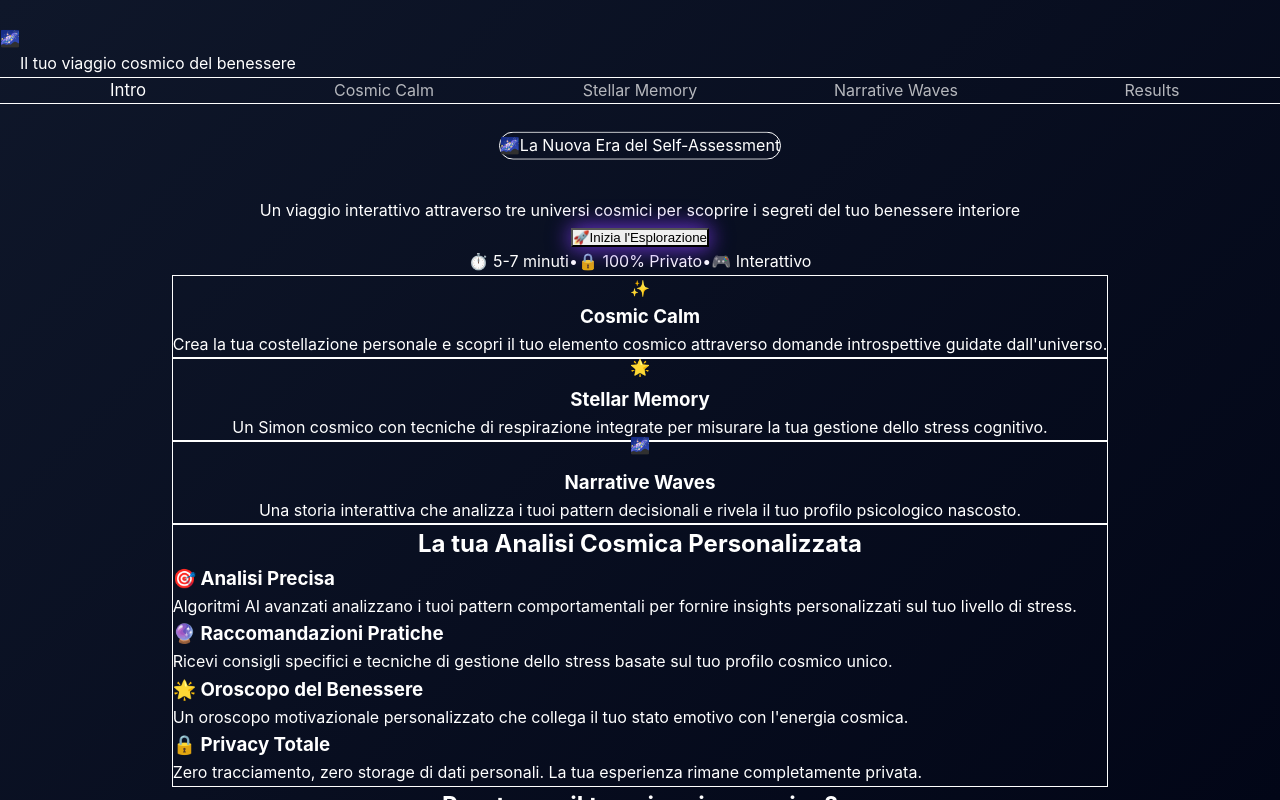
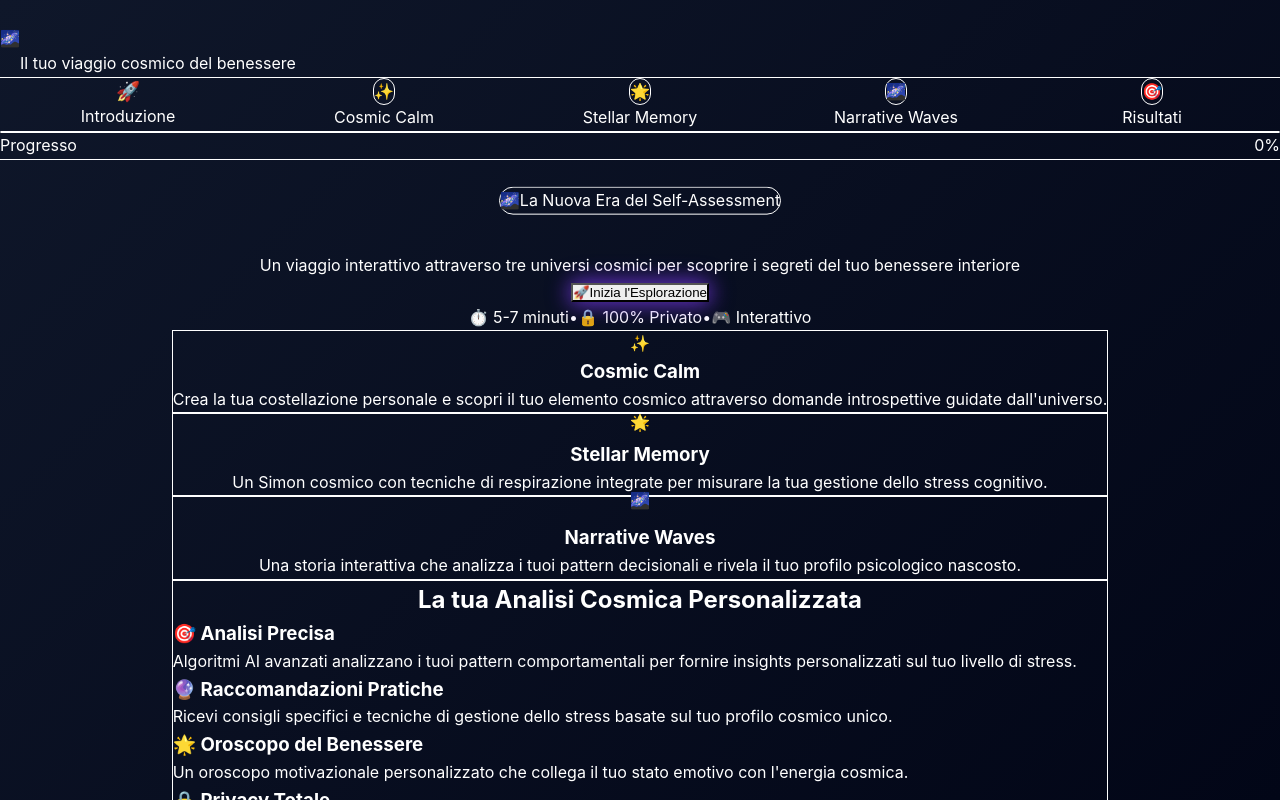
Before and after one commit to c0pernican0/Stress-o-scope, a Next.js app in the folder stress-o-scope/: page / in a window 1280 px wide. Shown: the top 800 px of the page. Built offline with nearby package versions, Linux system fonts and the light colour scheme.

Commit message:
Update ProgressBar.tsx

```diff
--- a/stress-o-scope/src/components/ui/ProgressBar.tsx
+++ b/stress-o-scope/src/components/ui/ProgressBar.tsx
@@ -1,60 +1,122 @@
-'use client'; // If using context hook
+'use client';
 
 import React from 'react';
-import { useGameContext } from '@/context/GameContext'; // Import the context hook
+import { useGameContext } from '@/context/GameContext';
 
 interface ProgressBarProps {
-  // currentStep and totalSteps will now come from context or be fixed
   className?: string;
 }
 
-const stepLabels = ["Intro", "Cosmic Calm", "Stellar Memory", "Narrative Waves", "Results"];
-const TOTAL_STEPS = 5; // Total number of main stages including intro and results view trigger
+const stepLabels = [
+  { name: "Introduzione", icon: "🚀" },
+  { name: "Cosmic Calm", icon: "✨" },
+  { name: "Stellar Memory", icon: "🌟" },
+  { name: "Narrative Waves", icon: "🌌" },
+  { name: "Risultati", icon: "🎯" }
+];
+
+const TOTAL_STEPS = 5;
 
 const ProgressBar: React.FC<ProgressBarProps> = ({ className = '' }) => {
   const { state } = useGameContext();
-  const { currentGame, isComplete } = state; // currentGame: 0=intro, 1=cosmic, 2=memory, 3=narrative, 4=results trigger
+  const { currentGame, isComplete } = state;
 
-  // Determine the current step for progress bar display.
-  // If game is complete and we are on "results" view (triggered by currentGame === 4), show full progress.
   let displayStep = currentGame;
-  if (isComplete && currentGame === TOTAL_STEPS -1) { // currentGame is 4, which means results page
-    displayStep = TOTAL_STEPS -1; // Show full progress for results page
-  } else if (currentGame >= TOTAL_STEPS -1) { // If somehow currentGame goes beyond results trigger, cap it for display
-    displayStep = TOTAL_STEPS -1;
+  if (isComplete && currentGame === TOTAL_STEPS - 1) {
+    displayStep = TOTAL_STEPS - 1;
+  } else if (currentGame >= TOTAL_STEPS - 1) {
+    displayStep = TOTAL_STEPS - 1;
   }
 
-
-  // Normalized current step for 0-indexed array of labels.
-  // Max is TOTAL_STEPS - 1, so for 5 steps, indices are 0,1,2,3,4
   const normalizedCurrentStep = Math.max(0, Math.min(displayStep, TOTAL_STEPS - 1));
-
-  // Progress percentage should be based on segments completed towards the "Results" label.
-  // If there are 5 labels (0 to 4), progress to "Results" (index 4) means 4 out of 4 segments are done.
-  // So, if current step is `N`, `N` segments are "active or done" out of `TOTAL_STEPS - 1` game segments.
   const progressPercentage = TOTAL_STEPS > 1 ? (normalizedCurrentStep / (TOTAL_STEPS - 1)) * 100 : 0;
 
+  return (
+    <div className={`w-full ${className}`}>
 
-  return (
-    <div className={`w-full ${className} py-2`}> {/* Added some padding */}
-      <div className="flex justify-between mb-1 px-1 sm:px-2">
-        {stepLabels.map((label, index) => (
+      {/* Steps indicators */}
+      <div className="flex justify-between items-center mb-4 px-2">
+        {stepLabels.map((step, index) => {
+          const isActive = index === normalizedCurrentStep;
+          const isCompleted = index < normalizedCurrentStep;
+          const isPending = index > normalizedCurrentStep;
+
+          return (
+            <div key={index} className="flex flex-col items-center flex-1 relative">
+
+              {/* Step circle with icon */}
+              <div className={`
+                relative w-12 h-12 rounded-full flex items-center justify-center text-lg transition-all duration-500 transform
+                ${isCompleted
+                  ? 'bg-gradient-to-br from-star-gold-400 to-aurora-pink-500 text-white shadow-lg shadow-star-gold-500/30 scale-100'
+                  : isActive
+                    ? 'bg-gradient-to-br from-cosmic-blue-500 to-nebula-purple-500 text-white shadow-xl shadow-cosmic-blue-500/50 scale-110 animate-pulse-slow'
+                    : 'bg-white/10 backdrop-blur-md text-slate-400 border border-white/20'
+                }
+              `}>
+                <span className={`transition-transform duration-300 ${isActive ? 'scale-110' : ''}`}>
+                  {step.icon}
+                </span>
+
+                {/* Glow effect for active step */}
+                {isActive && (
+                  <div className="absolute inset-0 rounded-full bg-gradient-to-br from-cosmic-blue-400 to-nebula-purple-400 animate-ping opacity-30"></div>
+                )}
+              </div>
+
+              {/* Step label */}
+              <div className="mt-2 text-center">
+                <p className={`
+                  text-xs sm:text-sm font-medium transition-all duration-300
+                  ${isCompleted
+                    ? 'text-star-gold-400'
+                    : isActive
+                      ? 'text-white font-semibold'
+                      : 'text-slate-400'
+                  }
+                `}>
+                  {step.name}
+                </p>
+              </div>
+
+              {/* Connection line to next step */}
+              {index < stepLabels.length - 1 && (
+                <div className="absolute top-6 left-full w-full h-0.5 -translate-y-1/2 hidden sm:block">
+                  <div className={`
+                    h-full transition-all duration-500
+                    ${index < normalizedCurrentStep
+                      ? 'bg-gradient-to-r from-star-gold-400 to-aurora-pink-500'
+                      : 'bg-white/20'
+                    }
+                  `}></div>
+                </div>
+              )}
+            </div>
+          );
+        })}
+      </div>
+
+      {/* Modern progress bar */}
+      <div className="relative">
+        <div className="w-full bg-white/10 backdrop-blur-md rounded-full h-3 shadow-inner border border-white/20">
           <div
-            key={index}
-            className={`text-xs sm:text-sm text-center flex-1 transition-colors duration-300
-                        ${index < normalizedCurrentStep ? 'text-star-gold' : ''}
-                        ${index === normalizedCurrentStep ? 'text-white font-semibold scale-105' : ''}
-                        ${index > normalizedCurrentStep ? 'text-gray-400 opacity-70' : ''}`}
+            className="h-full rounded-full bg-gradient-to-r from-star-gold-400 via-aurora-pink-500 to-cosmic-blue-500 transition-all duration-700 ease-out relative overflow-hidden"
+            style={{ width: `${progressPercentage}%` }}
           >
-            {label}
+            {/* Animated shimmer effect */}
+            <div className="absolute inset-0 bg-gradient-to-r from-transparent via-white/30 to-transparent animate-shimmer"></div>
           </div>
-        ))}
-      </div>
-      <div className="w-full bg-deep-space/70 rounded-full h-2.5 shadow-inner mx-auto max-w-3xl"> {/* Centered bar */}
-        <div
-          className="bg-gradient-to-r from-nebula-purple via-cosmic-blue to-star-gold h-2.5 rounded-full transition-all duration-500 ease-out"
-          style={{ width: `${progressPercentage}%` }}
-        />
+        </div>
+
+        {/* Progress percentage indicator */}
+        <div className="flex justify-between items-center mt-2">
+          <span className="text-xs text-slate-400">
+            Progresso
+          </span>
+          <span className="text-xs font-medium text-white">
+            {Math.round(progressPercentage)}%
+          </span>
+        </div>
       </div>
     </div>
   );
```
